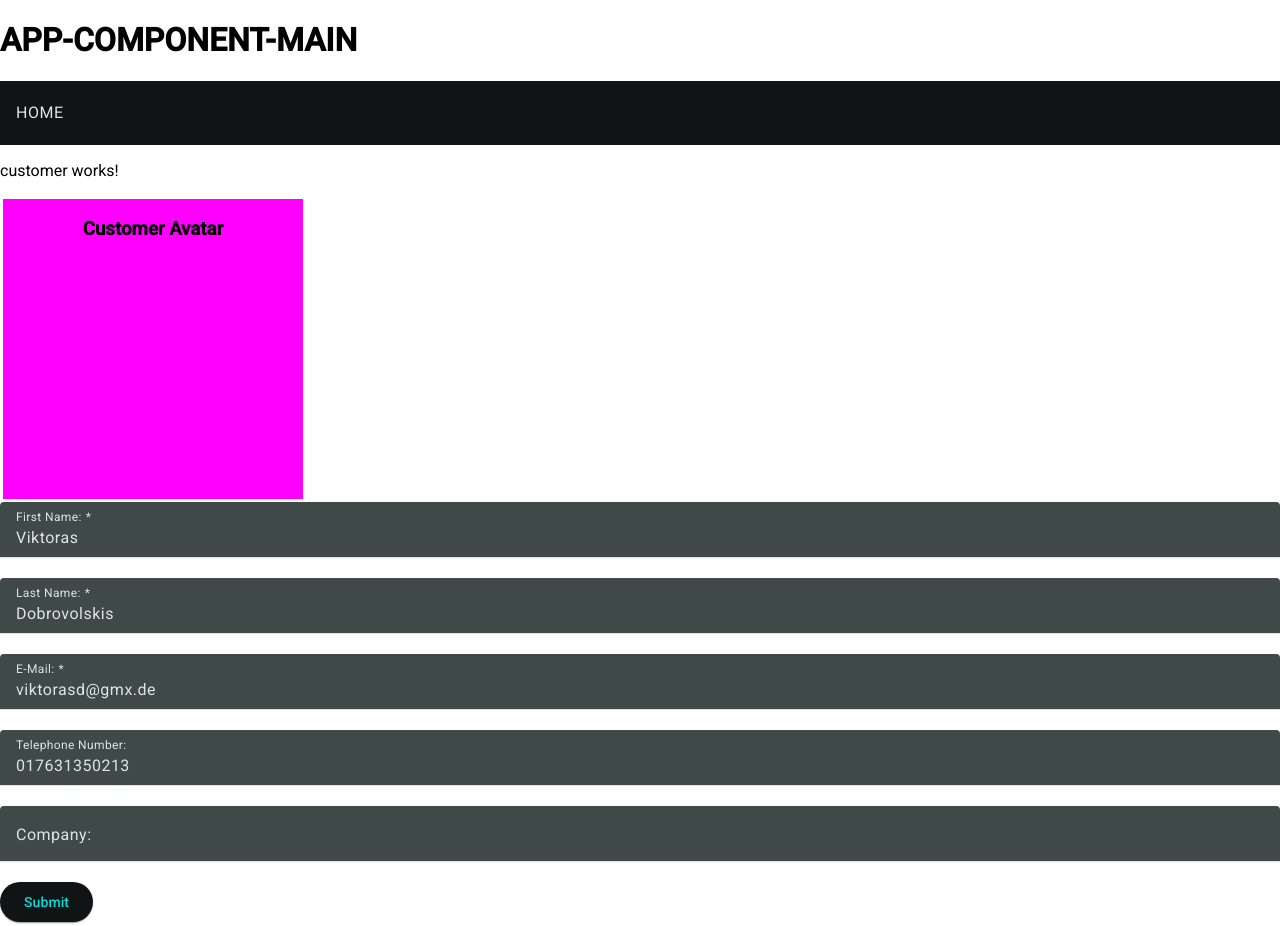
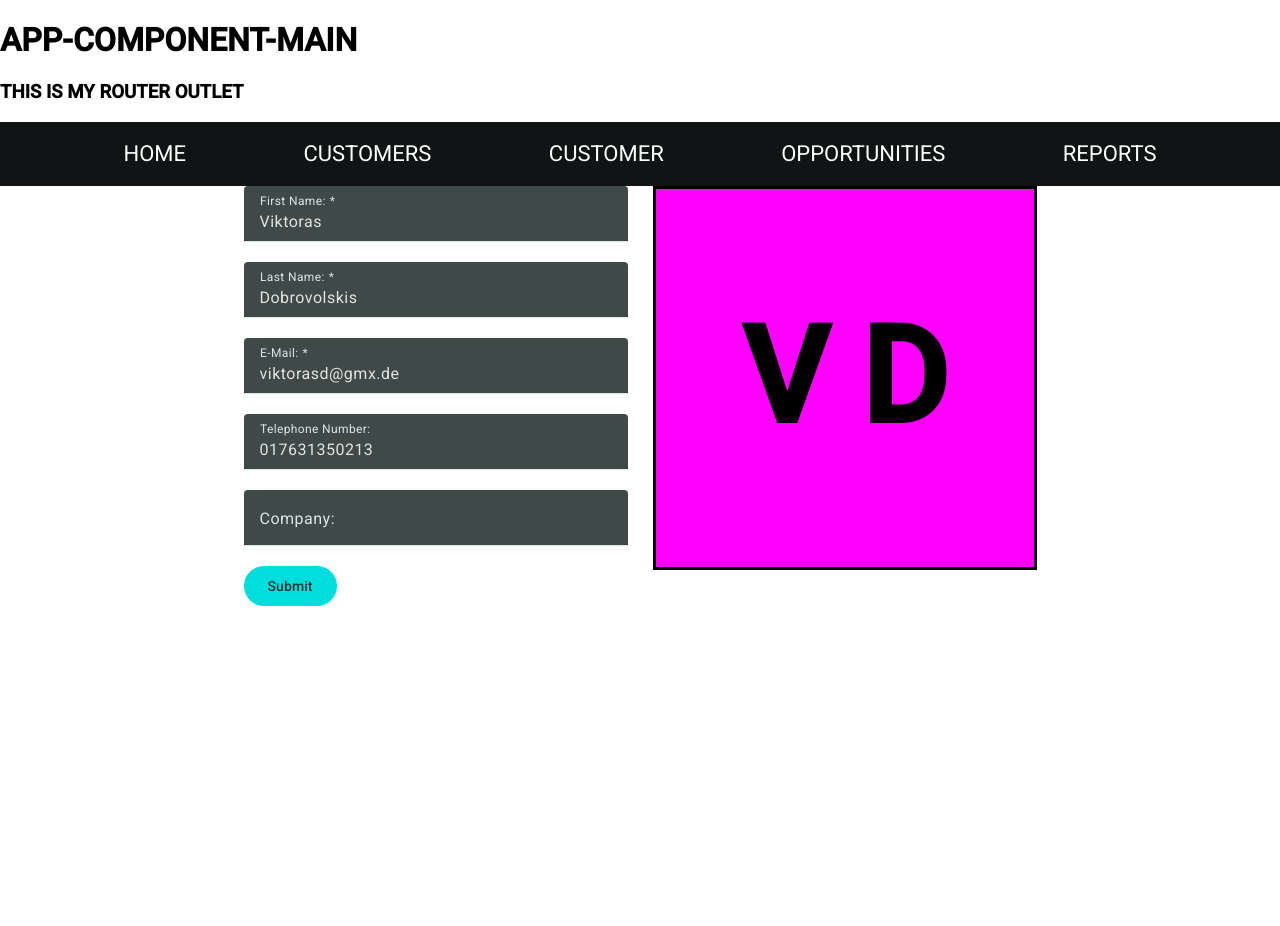
Before and after one commit to ViktorZin/Customer-Managment_AngularFinals, an Angular app: page /customer/0 in a window 1280 px wide. After the commit the page ends 821 px from the top, so only its background shows below. Built offline with nearby package versions, Linux system fonts and the light colour scheme.

Commit message:
added Burger Menu to Navigation. finalized the Customer Avatar Content Projection Card in Customer. Fixed a bug where the first Customer was shown if the customer tab was opened. now it displays an "empty" customer.

```diff
--- a/src/app/app.component.ts
+++ b/src/app/app.component.ts
@@ -1,5 +1,6 @@
 import { Component } from '@angular/core';
 import { RouterOutlet } from '@angular/router';
+
 
 @Component({
   selector: 'app-root',
@@ -8,6 +9,7 @@ import { RouterOutlet } from '@angular/router';
   template: `
     <h1>APP-COMPONENT-MAIN</h1>
     <router-outlet />
+
   `,
   styleUrl: './app.component.scss'
 })
--- a/src/app/app.routes.ts
+++ b/src/app/app.routes.ts
@@ -16,6 +16,11 @@ export const routes: Routes = [
         path: 'customers',
         component: CustomersComponent,
         title: 'Customers'
+    },
+        {
+        path: 'customer',
+        component: CustomerComponent,
+        title: 'NEW Customer'
     },
     {
         path: 'customer/:id',
--- a/src/app/avatar-card/avatar-card.component.ts
+++ b/src/app/avatar-card/avatar-card.component.ts
@@ -4,21 +4,33 @@ import { Component } from '@angular/core';
   selector: 'app-avatar-card',
   imports: [],
   template: `
-    <div class="Avatar-card">
+    <div class="avatar-card">
       <ng-content></ng-content>
     </div>
   `,
   styles: `
-    .Avatar-card {
-      height: 300px;
-      width: 300px;
+    .avatar-card {
+      height: auto;
+      width: auto;
+      aspect-ratio: 1/1;
       background-color: magenta;
       border-style: solid;
-      border-color: white;
+      border-color: black;
       text-align: center;
       display: inline-block;
       vertical-align: middle;
     }
+
+    .avatar-card, * {
+      object-fit: cover;
+      display: flex;
+      align-items: center;
+      justify-content: center;
+      margin: 0;
+      font-size: 50pt;
+    }
+
+
 
   `
 })
--- a/src/app/customer/customer.component.ts
+++ b/src/app/customer/customer.component.ts
@@ -14,16 +14,7 @@ import { AvatarCardComponent } from '../avatar-card/avatar-card.component';
   imports: [NavigationComponent, ReactiveFormsModule, MatFormFieldModule, MatInputModule, MatButtonModule, AvatarCardComponent],
   template: `
     <app-navigation></app-navigation>
-    <p>
-      customer works!
-    </p>
-
-    <div>
-    <app-avatar-card>
-      <h3>Customer Avatar</h3>
-    </app-avatar-card>
-    </div>
-
+    <div class="container">
       <div>
       <form [formGroup]="customerForm" (ngSubmit)="onSubmit()">
         <mat-form-field appearance="fill">
@@ -47,9 +38,22 @@ import { AvatarCardComponent } from '../avatar-card/avatar-card.component';
           <input matInput id="company" type="text" formControlName="unternehmen" />
         </mat-form-field>
           <div>
-          <button mat-raised-button color="primary" type="submit" [disabled]="!customerForm.valid">Submit</button>
+            <button mat-flat-button [disabled]="!customerForm.valid" color="primary" type="submit" >Submit</button>
           </div>
       </form>
+      </div>
+      <div>
+      <app-avatar-card>
+        @if(givenCustomer === null) {
+          <h1>C A</h1>
+        }
+        @else {
+          <h1>{{givenCustomer.vorname[0]}} {{givenCustomer.nachname[0]}}</h1>
+        }
+
+      </app-avatar-card>
+      </div>
+
     </div>
   `,
   styles:
@@ -57,6 +61,21 @@ import { AvatarCardComponent } from '../avatar-card/avatar-card.component';
   form {
     display: flex;
     flex-direction: column;
+    min-width: 300px;
+  }
+
+  .container {
+
+    width: 100%;
+    display: flex;
+    align-content: center;
+    justify-content: center;
+    gap: 25px;
+
+  }
+
+  .container, * {
+    min-width: 30%;
   }
   `
 })
@@ -64,15 +83,21 @@ export class CustomerComponent {
 
   constructor(private route: ActivatedRoute, private router: Router) {}
 
-  givenCustomer!: CustomerData;
+  givenCustomer: CustomerData | null = null;
   customerService = inject(CustomerService);
 
   ngOnInit() {
     this.route.paramMap.subscribe(params => {
       let id = params.get('id');
       if(id) {
+
+        if(+id !== -1) {
           this.givenCustomer = this.customerService.getCustomerByID(+id)!;
           this.displayCustomerData();
+        }
+      }
+      else {
+
       }
     })
   }
@@ -80,12 +105,14 @@ export class CustomerComponent {
   customerForm = new FormGroup({
     firstName: new FormControl('', Validators.required),
     lastName: new FormControl('', Validators.required),
-    email: new FormControl('', Validators.required),
+    email: new FormControl('', [Validators.required, Validators.email]),
     telnum: new FormControl(''),
     unternehmen: new FormControl('')
   })
 
   displayCustomerData() {
+    console.log("the given customer is NULL Why am I here?");
+    if(this.givenCustomer !== null) {
       this.customerForm.controls.firstName.setValue(this.givenCustomer.vorname);
       this.customerForm.controls.lastName.setValue(this.givenCustomer.nachname);
       this.customerForm.controls.email.setValue(this.givenCustomer.email);
@@ -97,6 +124,7 @@ export class CustomerComponent {
       }
       if(this.givenCustomer.unternehmen !== undefined) {
         this.customerForm.controls.unternehmen.setValue(this.givenCustomer.unternehmen);
+      }
     }
   }
 
--- a/src/app/customers/customers.component.ts
+++ b/src/app/customers/customers.component.ts
@@ -19,7 +19,7 @@ import { MatTableModule } from '@angular/material/table';
       <app-navigation></app-navigation>
 
     <div>
-      <button mat-raised-button color="primary" type="button" (click)="addNewCustomer()">Add Customer</button>
+      <button mat-flat-button color="primary" type="button" (click)="addNewCustomer()">Add Customer</button>
     </div>
 
     <mat-form-field appearance="fill">
@@ -55,8 +55,9 @@ import { MatTableModule } from '@angular/material/table';
   styles:
   `
     body {
-      background-color: white;
+      //background-color: white;
     }
+
 
     .responsive-table {
       overflow-x:auto;
--- a/src/app/navigation/navigation.component.ts
+++ b/src/app/navigation/navigation.component.ts
@@ -20,27 +20,35 @@ import { BreakpointObserver, Breakpoints } from '@angular/cdk/layout';
       <li><a [routerLink]="['/reports']">REPORTS</a></li>
     </nav>
 -->
+<h3>THIS IS MY ROUTER OUTLET</h3>
+
 
 <mat-sidenav-container class="sidenav-container">
-  <mat-sidenav #drawer [mode]="isMobile ? 'over':'side'" [opened]="!isMobile">
+  <mat-sidenav #drawer mode="over" class="sidenav" [opened]="false">
     <mat-nav-list>
-      <a mat-list-item [routerLink]="['']">HOME</a>
-      <a mat-list-item [routerLink]="['/customers']">CUSTOMERS</a>
-      <a mat-list-item [routerLink]="['/customer', 0]">CUSTOMER</a>
-      <a mat-list-item [routerLink]="['/opportunities']">OPPORTUNITIES</a>
-      <a mat-list-item [routerLink]="['/reports']">REPORTS</a>
+      <a mat-list-item [routerLink]="['']" (click)="drawer.close()">HOME</a>
+      <a mat-list-item [routerLink]="['/customers']" (click)="drawer.close()">CUSTOMERS</a>
+      <a mat-list-item [routerLink]="['/customer', -1]" (click)="drawer.close()">CUSTOMER</a>
+      <a mat-list-item [routerLink]="['/opportunities']" (click)="drawer.close()">OPPORTUNITIES</a>
+      <a mat-list-item [routerLink]="['/reports']" (click)="drawer.close()">REPORTS</a>
     </mat-nav-list>
   </mat-sidenav>
 
   <mat-sidenav-content>
     <mat-toolbar color="primary">
       @if(isMobile) {
-        <button mat-icon-button (click)="drawer.toggle()">
+        <button mat-icon-button (click)="drawer.toggle()" class="mobile-toggle">
           <mat-icon>menu</mat-icon>
         </button>
       }
 
-
+      <nav class="desktop-menu">
+        <li><a [routerLink]="['']">HOME</a></li>
+        <li><a [routerLink]="['/customers']">CUSTOMERS</a></li>
+        <li><a [routerLink]="['/customer', -1]">CUSTOMER</a></li>
+        <li><a [routerLink]="['/opportunities']">OPPORTUNITIES</a></li>
+        <li><a [routerLink]="['/reports']">REPORTS</a></li>
+      </nav>
     </mat-toolbar>
   </mat-sidenav-content>
 </mat-sidenav-container>
@@ -51,37 +59,54 @@ import { BreakpointObserver, Breakpoints } from '@angular/cdk/layout';
   styles: `
 
     .sidenav-container {
-      height: auto;
+
     }
 
-    mat-toolbar {
-      position: sticky;
-      top: 0;
-      z-index: 2;
+    .sidenav {
+      position: fixed;
+      height: 100vh;
+      width: 300px;
+      z-index: 1000;
     }
 
-    mat-sidenav {
-      width: 250px;
+    .desktop-menu {
+      display: none;
     }
 
-    .navigation {
-      display: flex;
-      flex-direction: row;
-      list-style: none;
-      justify-content: space-between;
-      background-color: grey;
-      padding: 2% 10%;
+    .mobile-toggle {
+      display: block;
+    }
+
+    @media(min-width: 768px) {
+      .sidenav-container {
+      height: auto;
+      width: 100%;
+    }
+
+
+      .desktop-menu {
+        display: flex;
+        width: 100%;
+        justify-content: space-evenly;
+        list-style: none;
+        gap: 10px;
+
+      }
+
+      .desktop-menu a {
+        text-decoration: none;
+        color: white;
+      }
+
+      .mobile-toggle {
+        display: none;
+      }
     }
   `
 })
 export class NavigationComponent {
-isMobile: boolean = false;
+isMobile: boolean = true;
 
-  constructor(private breakpointObserver: BreakpointObserver) {
-    this.breakpointObserver.observe([Breakpoints.Handset])
-      .subscribe(result => {
-        this.isMobile = result.matches;
-      });
-  }
+
 
 }
--- a/src/styles.scss
+++ b/src/styles.scss
@@ -1,4 +1,4 @@
 /* You can add global styles to this file, and also import other style files */
 
-html, body { height: 100%; }
+html, body { margin: 0; height: 100%; }
 body { margin: 0; font-family: Roboto, "Helvetica Neue", sans-serif; }
```
Lines whose indentation alone changed are shown as unchanged.
